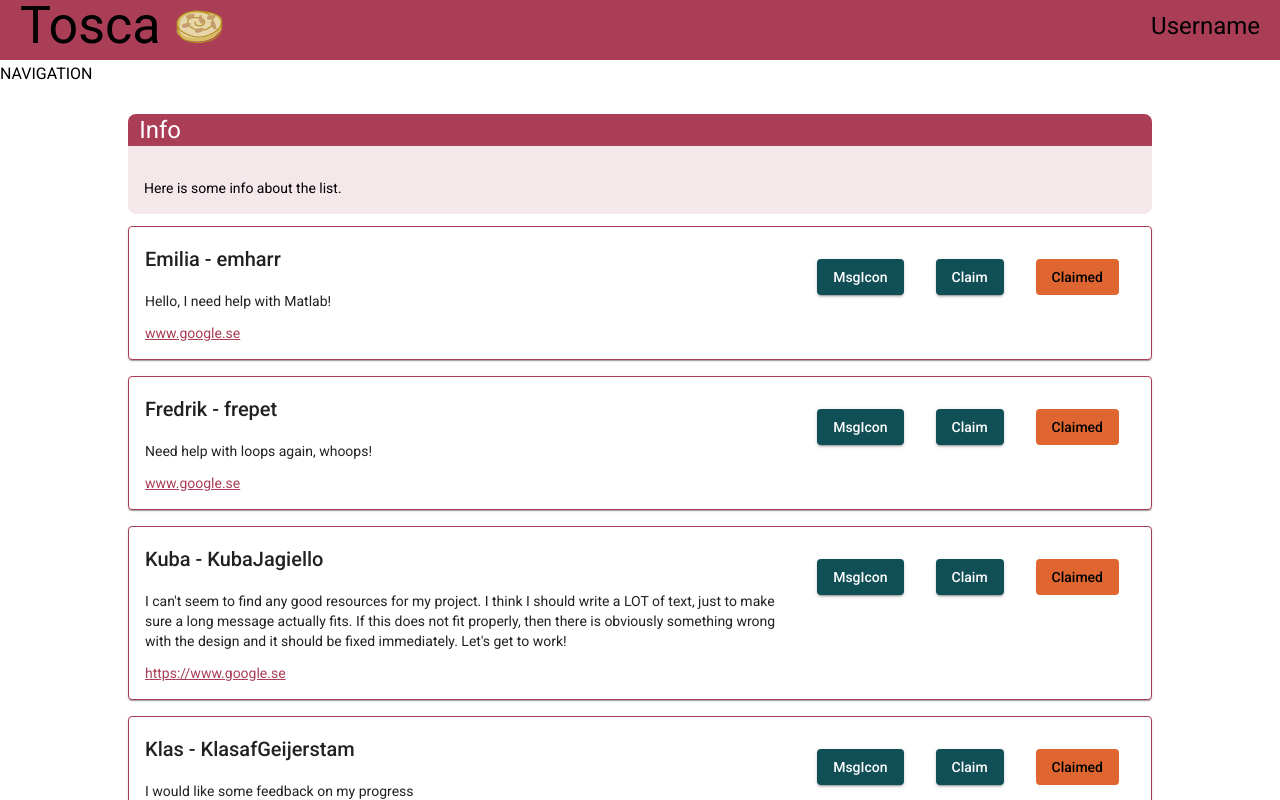
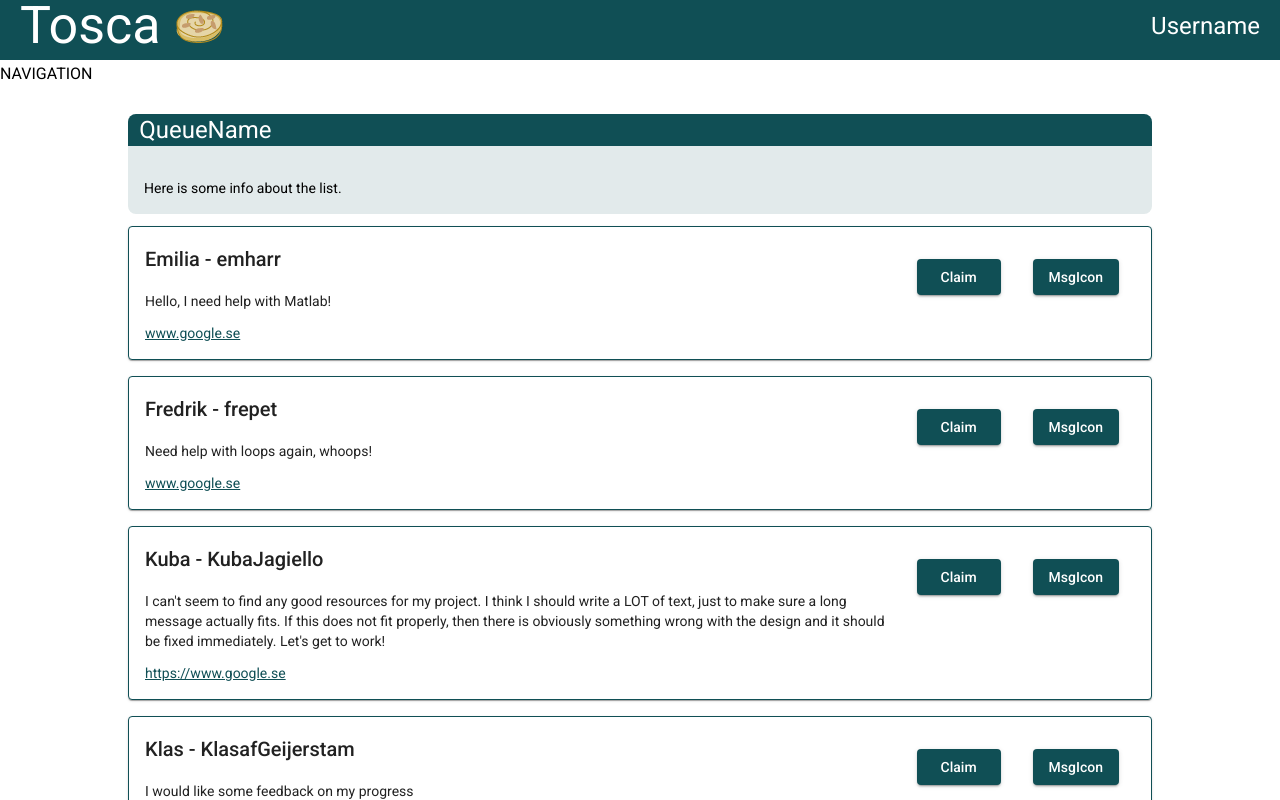
Before and after one commit to KlasafGeijerstam/Tosca, an Angular app in the folder frontend/: page /queues in a window 1280 px wide. Built offline with nearby package versions, Linux system fonts and the light colour scheme.

Commit message:
Color updates, claimed button toggle, small tweaks

```diff
--- a/frontend/src/app/header/header.component.css
+++ b/frontend/src/app/header/header.component.css
@@ -16,10 +16,11 @@ img {
 
 #user-name {
   margin: 10px 20px 5px auto;
+  color: var(--tosca-primary-text);
 }
 
 #header a {
   display: flex;
   text-decoration: none;
-  color: inherit;
+  color: var(--tosca-primary-text);
 }
--- a/frontend/src/app/tosca-queue-item/tosca-queue-item.component.css
+++ b/frontend/src/app/tosca-queue-item/tosca-queue-item.component.css
@@ -23,3 +23,7 @@ a {
 button {
   margin: 1rem;
 }
+
+#claimed-button {
+  width: 6em;
+}
--- a/frontend/src/app/tosca-queue-item/tosca-queue-item.component.html
+++ b/frontend/src/app/tosca-queue-item/tosca-queue-item.component.html
@@ -6,8 +6,12 @@
   </div>
 
   <div class="buttons">
-    <button mat-raised-button color="accent">MsgIcon</button>
-    <button mat-raised-button color="accent">Claim</button>
-    <button mat-flat-button color="warn">Claimed</button>
+    <button mat-raised-button
+            id="claimed-button"
+            color="{{ claimed ? 'warn' : 'primary' }}"
+            (click)="claim()"
+            title="{{ claimedBy }}"
+    >{{ claimed ? 'Unclaim' : 'Claim' }}</button>
+    <button mat-raised-button color="primary">MsgIcon</button>
   </div>
 </mat-card>
--- a/frontend/src/app/tosca-queue-item/tosca-queue-item.component.ts
+++ b/frontend/src/app/tosca-queue-item/tosca-queue-item.component.ts
@@ -11,10 +11,17 @@ export class ToscaQueueItemComponent implements OnInit {
   @Input() username: string;
   @Input() message: string;
   @Input() link: string;
+  claimed: boolean;
+  claimedBy: string;
 
   constructor() { }
 
   ngOnInit(): void {
   }
 
+  claim(): void {
+    this.claimed = !this.claimed;
+    this.claimedBy = 'USERNAME';
+  }
+
 }
--- a/frontend/src/app/tosca-queue/tosca-queue.component.html
+++ b/frontend/src/app/tosca-queue/tosca-queue.component.html
@@ -1,6 +1,6 @@
 <div class="container">
   <div class="info-box">
-    <h1 class="container-header">Info</h1>
+    <h1 class="container-header">QueueName</h1>
     <p>Here is some info about the list.</p>
   </div>
 
--- a/frontend/src/app/workspace-list/workspace-list.component.css
+++ b/frontend/src/app/workspace-list/workspace-list.component.css
@@ -36,5 +36,6 @@ mat-card-content {
 }
 
 mat-card-actions {
+  margin-left:0;
   margin-bottom: 0;
 }
--- a/frontend/src/app/workspace-list/workspace-list.component.html
+++ b/frontend/src/app/workspace-list/workspace-list.component.html
@@ -8,8 +8,8 @@
         <p id="workspace-desc">{{ workspace.description }}</p>
       </mat-card-content>
       <mat-card-actions>
-        <a mat-raised-button color="accent" href="queues">Waiting list</a>
-        <a mat-raised-button color="accent" href="signups">Seminar</a>
+        <a mat-raised-button color="primary" href="queues">Waiting list</a>
+        <a mat-raised-button color="primary" href="signups">Seminar</a>
       </mat-card-actions>
     </mat-card>
 </div>
--- a/frontend/src/styles.css
+++ b/frontend/src/styles.css
@@ -24,8 +24,8 @@ body {
 }
 
 :root {
-  --tosca-primary-color: #aa3e57;
-  --tosca-accent-color: #104f55;
+  --tosca-primary-color: #104f55;
+  --tosca-accent-color: #903c5c;
   --tosca-warn-color: #df6630;
 
   --tosca-primary-text: #ffffff;
@@ -35,5 +35,5 @@ body {
   --tosca-bg-color: #ffffff;
   --tosca-text-color: #676767;
 
-  --tosca-text-box-color: #f5e8eb;
+  --tosca-text-box-color: #e2eaeb;
 }
--- a/frontend/src/tosca-app-theme.scss
+++ b/frontend/src/tosca-app-theme.scss
@@ -103,8 +103,41 @@ $tosca-orange: (
   )
 );
 
-$tosca-app-primary: mat-palette($tosca-red);
-$tosca-app-accent: mat-palette($tosca-blue);
+$tosca-plum: (
+  50 : #f2e8eb,
+  100 : #dec5ce,
+  200 : #c89eae,
+  300 : #b1778d,
+  400 : #a15974,
+  500 : #903c5c,
+  600 : #883654,
+  700 : #7d2e4a,
+  800 : #732741,
+  900 : #611a30,
+  A100 : #ff9db9,
+  A200 : #ff6a94,
+  A400 : #ff3770,
+  A700 : #ff1e5e,
+  contrast: (
+    50 : #000000,
+    100 : #000000,
+    200 : #000000,
+    300 : #000000,
+    400 : #ffffff,
+    500 : #ffffff,
+    600 : #ffffff,
+    700 : #ffffff,
+    800 : #ffffff,
+    900 : #ffffff,
+    A100 : #000000,
+    A200 : #000000,
+    A400 : #ffffff,
+    A700 : #ffffff,
+  )
+);
+
+$tosca-app-primary: mat-palette($tosca-blue);
+$tosca-app-accent: mat-palette($tosca-plum);
 $tosca-app-warn: mat-palette($tosca-orange);
 
 $tosca-app-theme: mat-light-theme((
```
